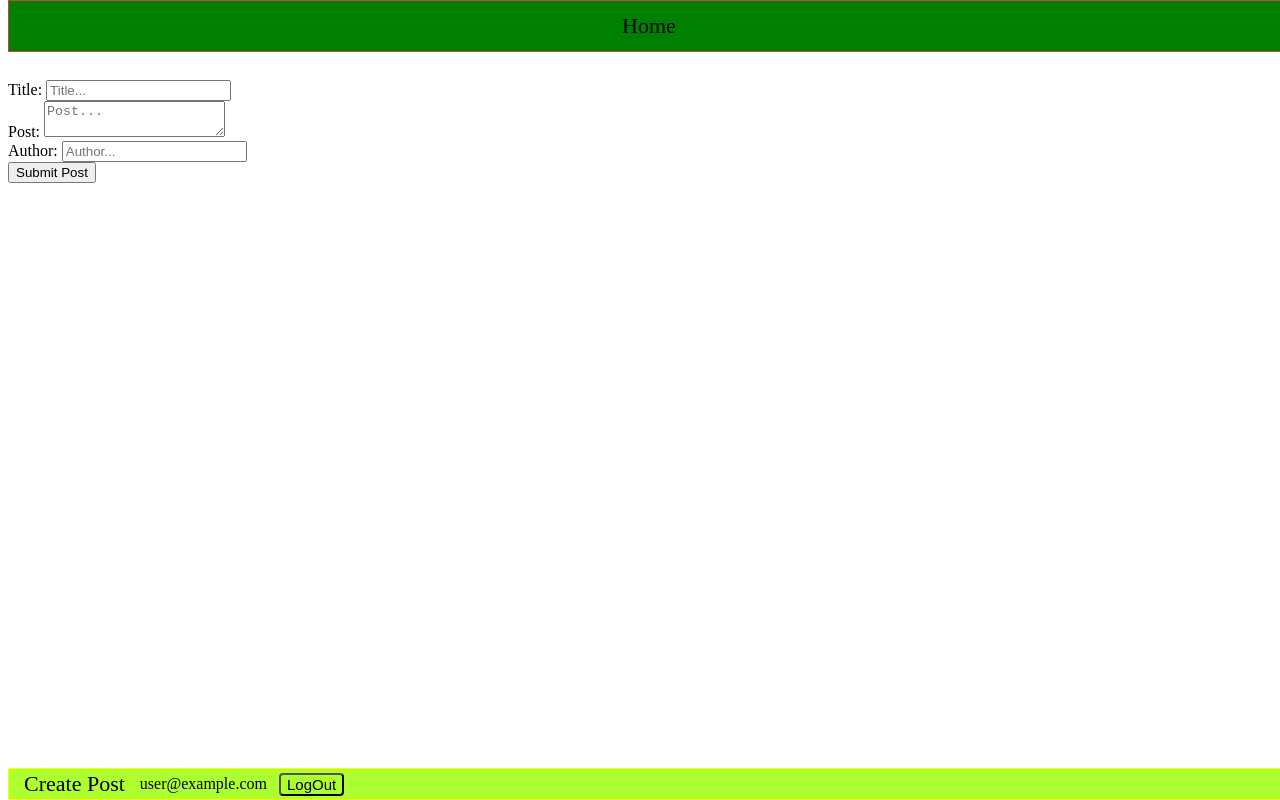
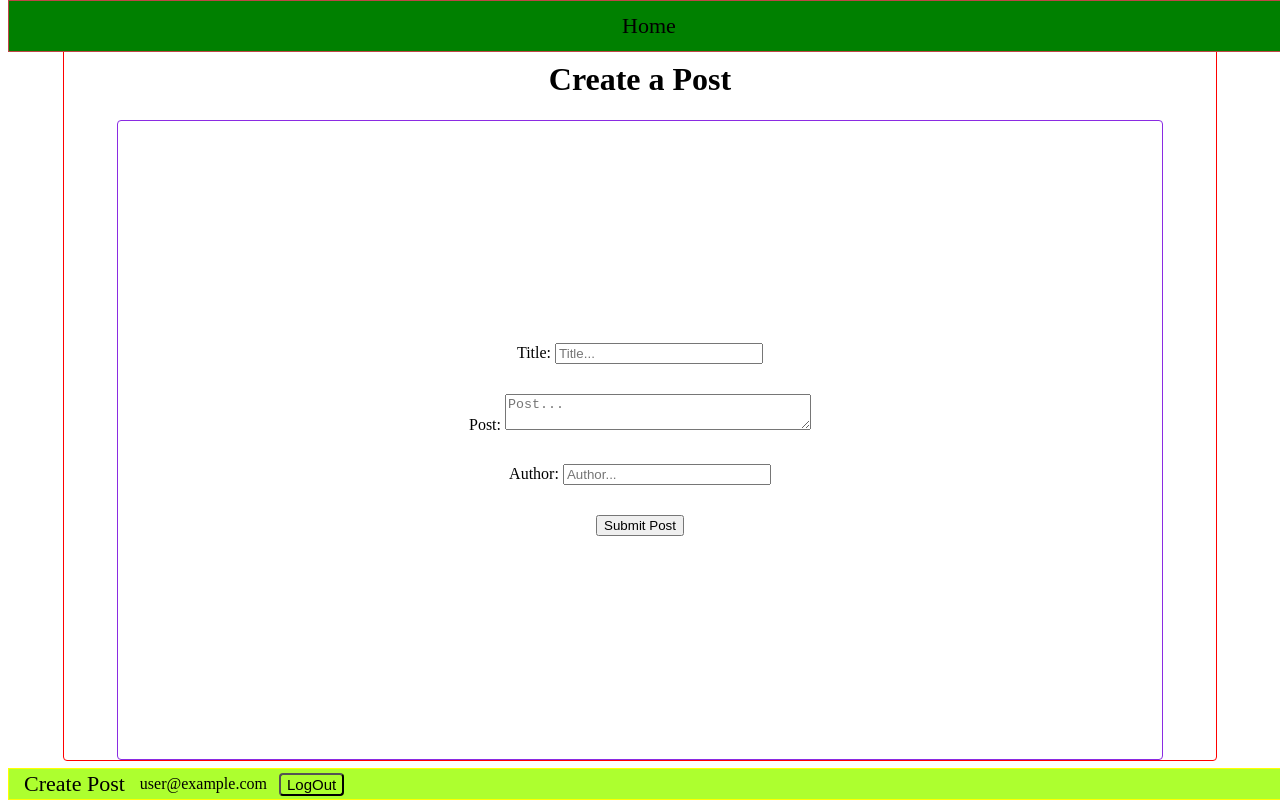
Before and after one commit to prashanthk02/shy-blog, a React (Create React App) app: page /createpost in a window 1280 px wide. Built offline with nearby package versions, Linux system fonts and the light colour scheme; no server answers; sample sign-in values are in the browser's storage.

Commit message:
add style to create post page

```diff
--- a/src/pages/CreatePost.js
+++ b/src/pages/CreatePost.js
@@ -26,8 +26,8 @@ function CreatePost({ isAuth }) {
 
   return (
     <div className="cpPage">
+      <h1>Create a Post</h1>
       <div className="cpContainer">
-        <h1>Create a Post</h1>
         <div className="titleText">
           <label>Title: </label>
           <input
--- a/src/styles/createPost.scss
+++ b/src/styles/createPost.scss
@@ -0,0 +1,41 @@
+.cpPage {
+  border: 1px solid red;
+  border-radius: 4px;
+  width: 90vw;
+  height: 90vh;
+  position: absolute;
+  top: 7%;
+  z-index: 1;
+  top: 50%;
+  left: 50%;
+  transform: translate(-50%, -50%);
+  display: flex;
+  flex-direction: column;
+  align-items: center;
+  justify-content: center;
+
+  h1 {
+    text-align: center;
+  }
+
+  input {
+    width: 200px;
+  }
+
+  textarea {
+    width: 300px;
+  }
+}
+
+.cpContainer {
+  border: 1px solid blueviolet;
+  border-radius: 4px;
+  width: 80vw;
+  height: 80vh;
+  padding: 10px;
+  display: flex;
+  flex-direction: column;
+  align-items: center;
+  justify-content: center;
+  gap: 30px;
+}
```
